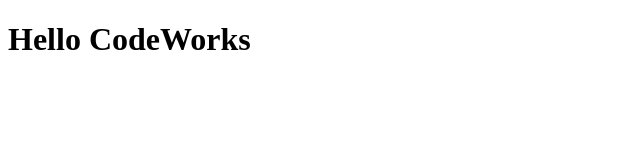
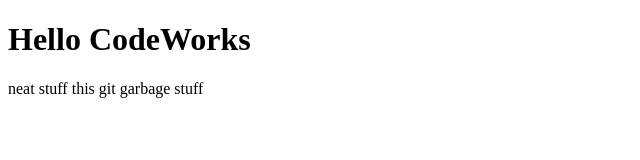
Before and after one commit to brighcory/day-1, a plain HTML site: page index.html in a window 1280 px wide. Shown: the whole page, without its empty margins (0-640 px from the left). Drawn offline with Linux system fonts and the light colour scheme.

Commit message:
added paragraph

```diff
--- a/index.html
+++ b/index.html
@@ -12,6 +12,7 @@
     Hello CodeWorks
   </div>
 </h1>
+<p>neat stuff this git garbage stuff</p>
 
 <body>
 
```
